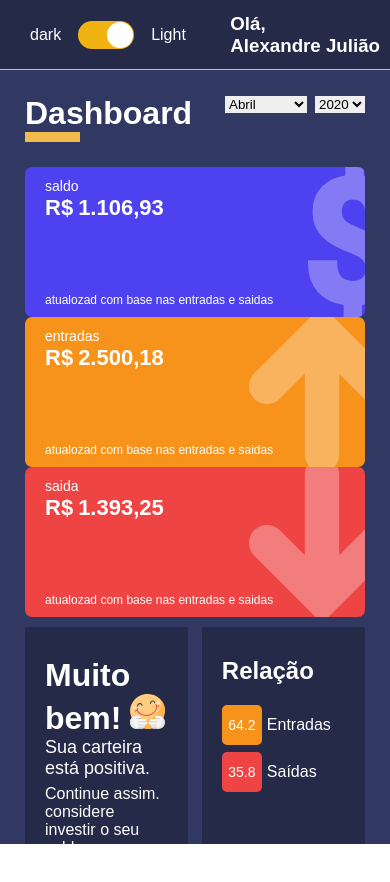
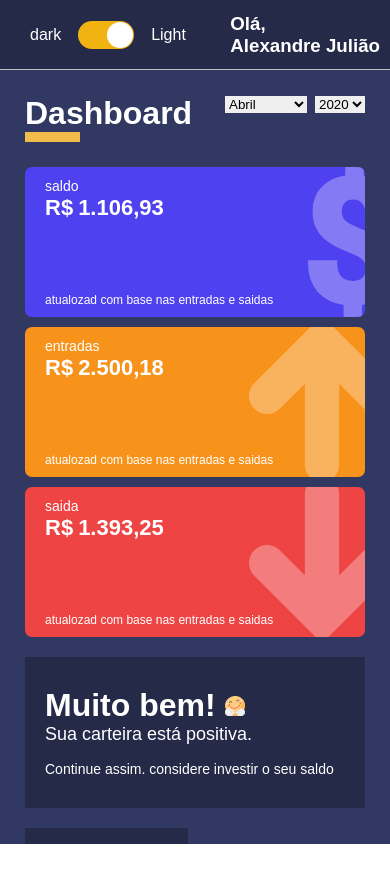
Before and after one commit to alejuliao/dashboard-react-ts, a React (Vite) app: page /dashboard in a window 390 px wide. Shown: the top 882 px of the page. Built offline with nearby package versions, Linux system fonts and the light colour scheme.

Commit message:
aula 56 incompleta, 1min - aplicando media queries no grafico de pizza

```diff
--- a/src/components/MessageBox/styles.ts
+++ b/src/components/MessageBox/styles.ts
@@ -20,4 +20,24 @@ export const Container = styled.div`
   > header p {
     font-size: 18px;
   }
+  @media (max-width: 770px) {
+    > header h1 {
+      img {
+        height: 20px;
+        width: 20px;
+      }
+    }
+    > header padding,
+    footer span {
+      font-size: 14px;
+    }
+  }
+  @media (max-width: 420px) {
+    width: 100%;
+    height: auto;
+
+    > header p {
+      margin-bottom: 15px;
+    }
+  }
 `
--- a/src/components/WalletBox/styles.ts
+++ b/src/components/WalletBox/styles.ts
@@ -47,6 +47,7 @@ export const Container = styled.div<IContainerProps>`
   }
   @media (max-width: 420px) {
     width: 100%;
+    margin-bottom: 10px;
     > h1 {
       display: flex;
 
```
